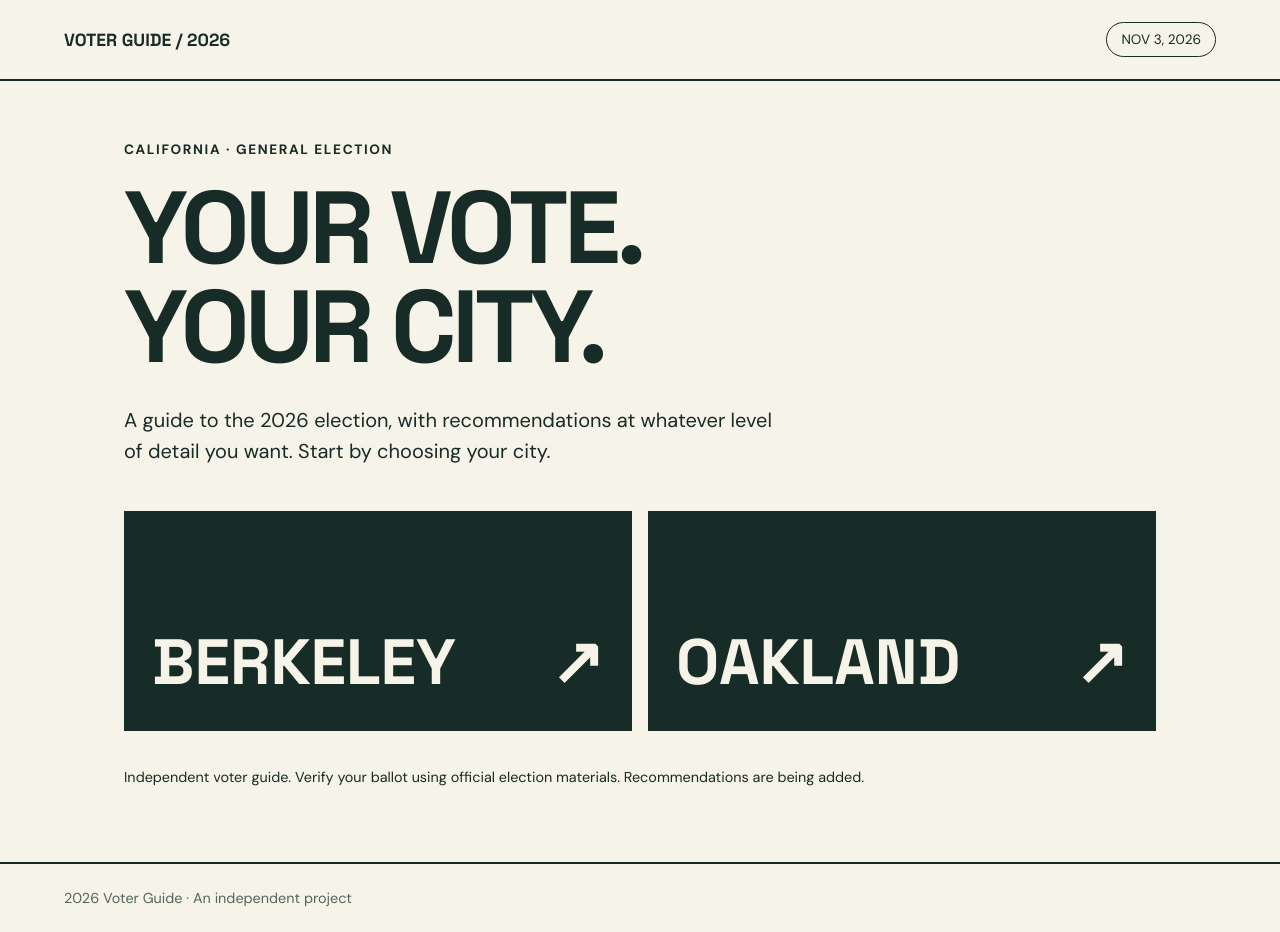
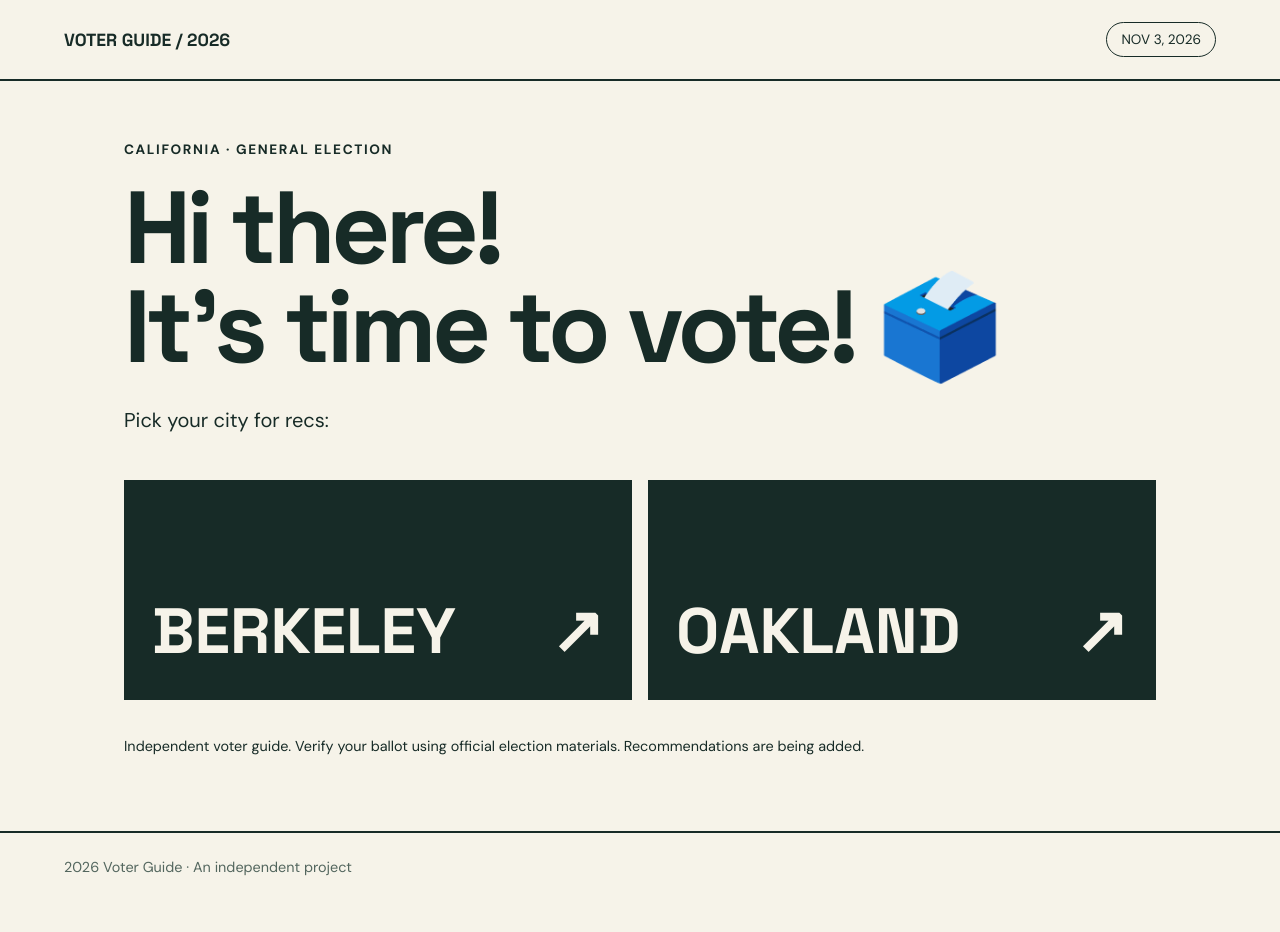
Before and after one commit to emmurdock/voter-guide-2026, a plain HTML site: page index.html in a window 1280 px wide. After the commit the page ends 901 px from the top, so only its background shows below. Drawn offline with Linux system fonts and the light colour scheme.

Commit message:
Update index.html

```diff
--- a/index.html
+++ b/index.html
@@ -1 +1 @@
-<!doctype html><html lang="en"><head><meta charset="utf-8"><meta name="viewport" content="width=device-width, initial-scale=1"><title>2026 Voter Guide | Choose Your City</title><link rel="stylesheet" href="style.css"></head><body><header><a class="brand" href="index.html">VOTER GUIDE / 2026</a><span class="pill">NOV 3, 2026</span></header><main class="wrap"><div class="eyebrow">California · General election</div><h1>YOUR VOTE.<br>YOUR CITY.</h1><p class="lead">A guide to the 2026 election, with recommendations at whatever level of detail you want. Start by choosing your city.</p><div class="city-grid"><a class="city" href="guide.html?city=berkeley">BERKELEY <span>↗</span></a><a class="city" href="guide.html?city=oakland">OAKLAND <span>↗</span></a></div><p style="margin-top:35px;font-size:.9rem">Independent voter guide. Verify your ballot using official election materials. Recommendations are being added.</p></main><footer>2026 Voter Guide · An independent project</footer></body></html>
+<!doctype html><html lang="en"><head><meta charset="utf-8"><meta name="viewport" content="width=device-width, initial-scale=1"><title>2026 Voter Guide | Choose Your City</title><link rel="stylesheet" href="style.css"></head><body><header><a class="brand" href="index.html">VOTER GUIDE / 2026</a><span class="pill">NOV 3, 2026</span></header><main class="wrap"><div class="eyebrow">California · General election</div><h1>Hi there!<br>It's time to vote! 🗳️</h1><p class="lead">Pick your city for recs:</p><div class="city-grid"><a class="city" href="guide.html?city=berkeley">BERKELEY <span>↗</span></a><a class="city" href="guide.html?city=oakland">OAKLAND <span>↗</span></a></div><p style="margin-top:35px;font-size:.9rem">Independent voter guide. Verify your ballot using official election materials. Recommendations are being added.</p></main><footer>2026 Voter Guide · An independent project</footer></body></html>
```
